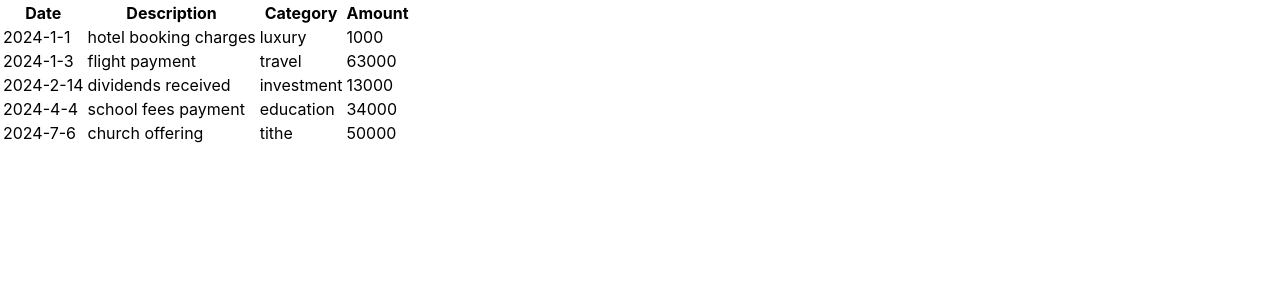
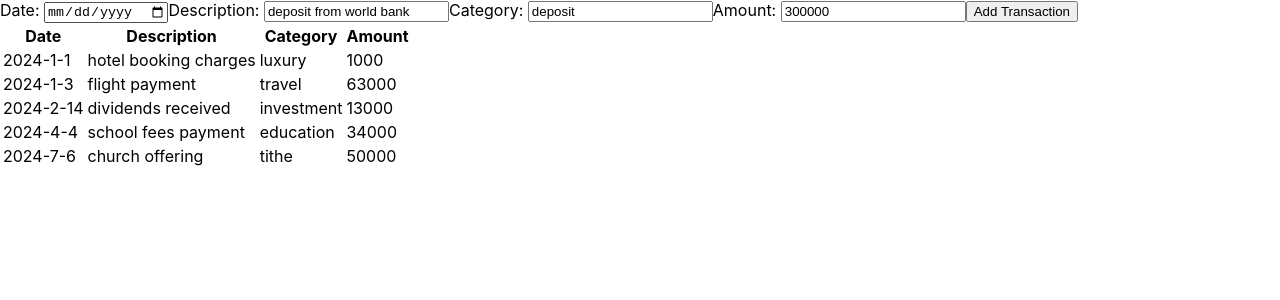
Before and after one commit to One-G-Row/flatiron-codechallenge-phase2, a React (Create React App) app: page / in a window 1280 px wide. Shown: the top 300 px of the page. Built offline with nearby package versions, Linux system fonts and the light colour scheme.

Commit message:
adding  a new transaction

```diff
--- a/src/components/App.js
+++ b/src/components/App.js
@@ -1,13 +1,17 @@
 /* import './App.css'; */
+import React,{useState} from "react"
 import ListTable from "./ListTable";
+import Form from "./Form"
 import detailsData from "../transactions"
 
 
 function App() {
-  //console.log(detailsData)
+  const [transaction, setTransaction] = useState([])
+
   return (
     <div className="App">
-      <ListTable details={detailsData}/>
+      <Form transaction={transaction} setTransaction={setTransaction}/>
+      <ListTable details={detailsData} addObj={transaction}/>
     </div>
   );
 }
--- /dev/null
+++ b/src/components/Form.js
@@ -0,0 +1,49 @@
+
+import React,{useState} from "react"
+import ListTable from "./ListTable"
+
+function Form({transaction, setTransaction}){
+const [date, setDate] = useState("2024-3-4")
+const [description, setDescription] = useState("deposit from world bank")
+const [category, setCategory] = useState("deposit")
+const [amount, setAmount] = useState(300000)
+
+
+function handlerDate(e){
+  setDate(e.target.value)
+}
+
+function handlerDescription(e){
+    setDescription(e.target.value)
+}
+
+function handlerCategory(e){
+    setCategory(e.target.value)
+}
+
+function handlerAmount(e){
+    setAmount(e.target.value)
+}
+
+function addTransaction(e){
+e.preventDefault()
+const transactionArray = [...transaction, date, description, category, amount]
+setTransaction(transactionArray)
+}
+
+
+
+return (
+<form>
+    <label>Date: <input type="date" onChange={handlerDate} value={date}/></label>
+    <label>Description: <input type="text" onChange={handlerDescription} value={description}/></label>
+    <label>Category: <input type="text" onChange={handlerCategory} value={category}/></label>
+    <label>Amount: <input type="number" onChange={handlerAmount} value={amount}/></label>
+    <button onClick={addTransaction}>Add Transaction</button>
+
+
+</form>
+)
+}
+
+export default Form
--- a/src/components/ListTable.js
+++ b/src/components/ListTable.js
@@ -1,7 +1,9 @@
 
-function ListTable({details}){
+
+function ListTable({details, addObj}){
+
 return(
-<div className="table">
+<div className="table" >
 <table>
     <thead>
     <tr>
@@ -21,6 +23,11 @@ return(
 </tr>
 })}
 </tbody>
+<tbody>
+<tr>
+    <td>{addObj}</td>
+</tr>
+</tbody>
 
 </table>
 </div>
```
